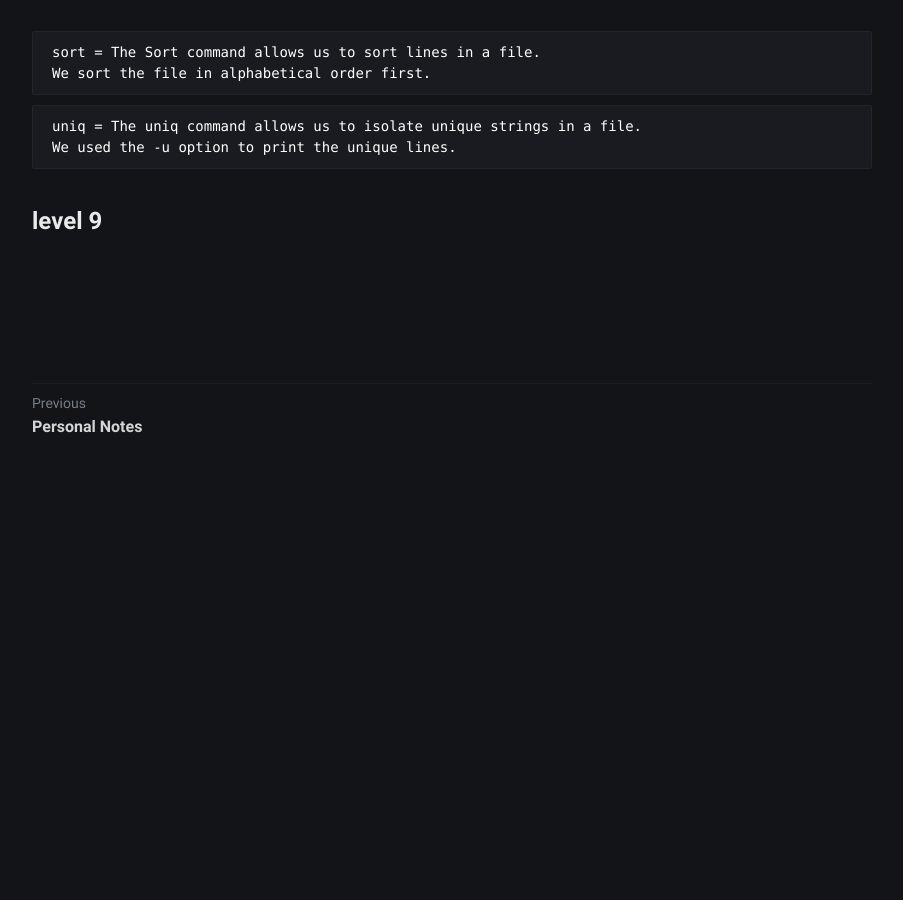
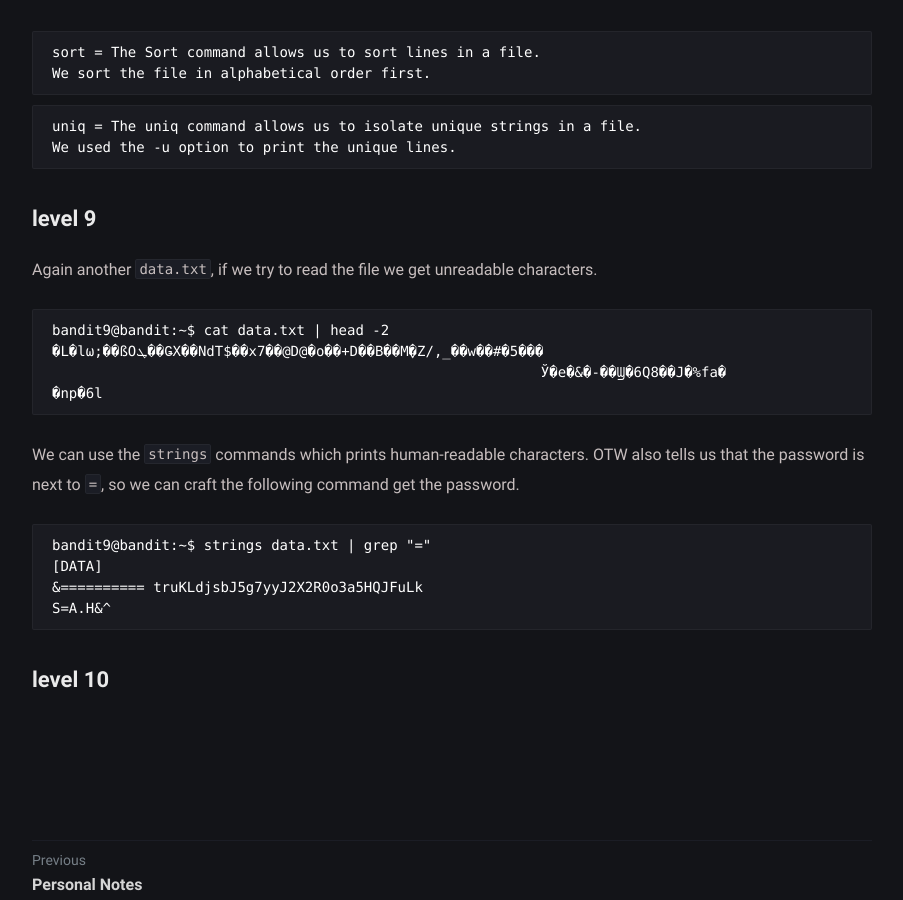
Before and after one commit to sh3llm4g1ck/sh3llm4g1ck.github.io, a Jekyll site: the page built from _posts/overthewire-bandit/2022-03-10-overthewire-bandit.md, in a window 1280 px wide and 900 px high, scrolled down 5307 px. Shown: the whole window, without its empty margins (188-1091 px from the left). Built offline with Jekyll 4.4.1, drawn with Linux system fonts in a browser that asks for light colours; before the commit the page ends 5756 px from its top, so only the background shows below that.

Commit message:
Update 2022-03-10-overthewire-bandit.md

````diff
--- a/_posts/overthewire-bandit/2022-03-10-overthewire-bandit.md
+++ b/_posts/overthewire-bandit/2022-03-10-overthewire-bandit.md
@@ -239,4 +239,24 @@ uniq = The uniq command allows us to isolate unique strings in a file.
 We used the -u option to print the unique lines.
 ```
 
-# level 9
+## level 9
+
+Again another `data.txt`, if we try to read the file we get unreadable characters.
+
+```
+bandit9@bandit:~$ cat data.txt | head -2
+�L�lω;��ßOܛ��ǤX��NdT$��x7��@D@�o��+D��B��M֢�Z/,_��w��#�5���
+                                                          Ў�e�&�-��Ϣ�6Q8��J�%fa�
+�np�6l
+```
+
+We can use the `strings` commands which prints human-readable characters. OTW also tells us that the password is next to `=`, so we can craft the following command get the password.
+
+```
+bandit9@bandit:~$ strings data.txt | grep "="
+[DATA]
+&========== truKLdjsbJ5g7yyJ2X2R0o3a5HQJFuLk
+S=A.H&^
+```
+
+## level 10
````
Also changed, not shown: other parts of _posts/overthewire-bandit/2022-03-10-overthewire-bandit.md (+1 -1 lines).
